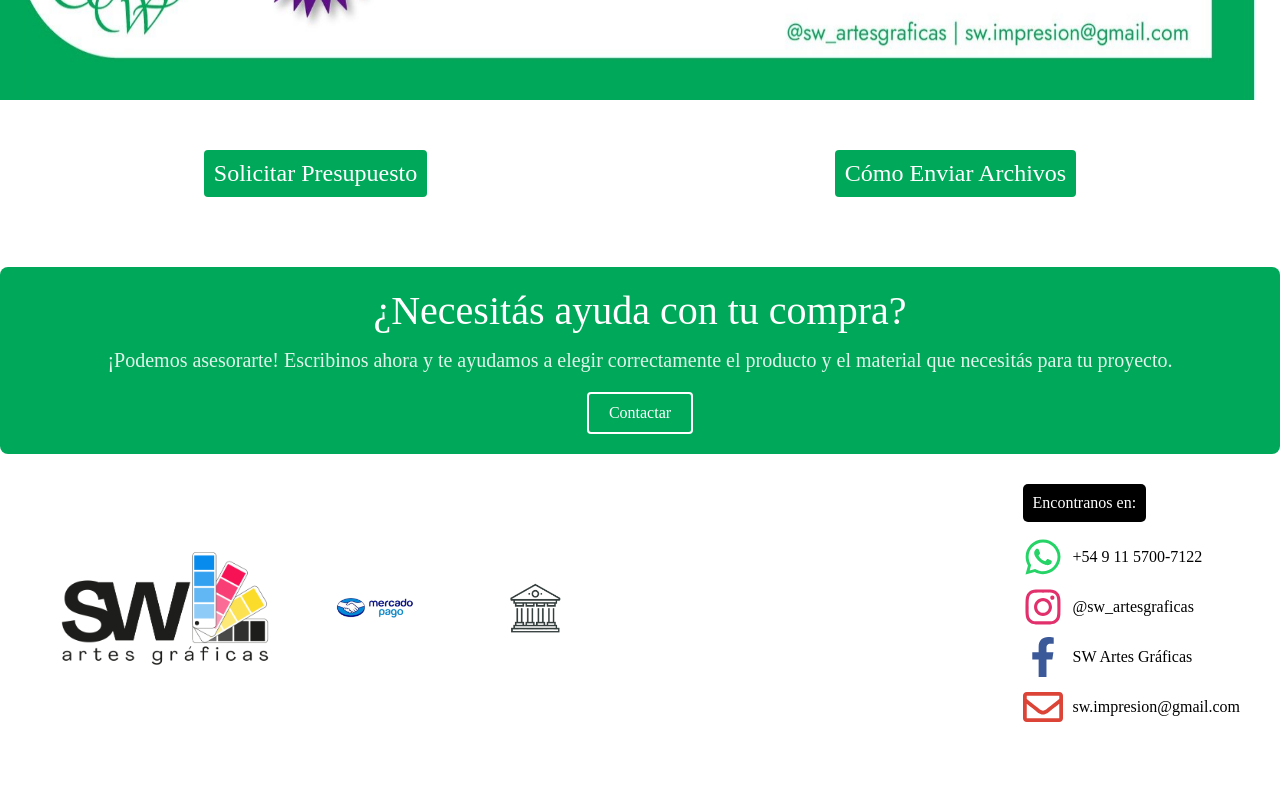
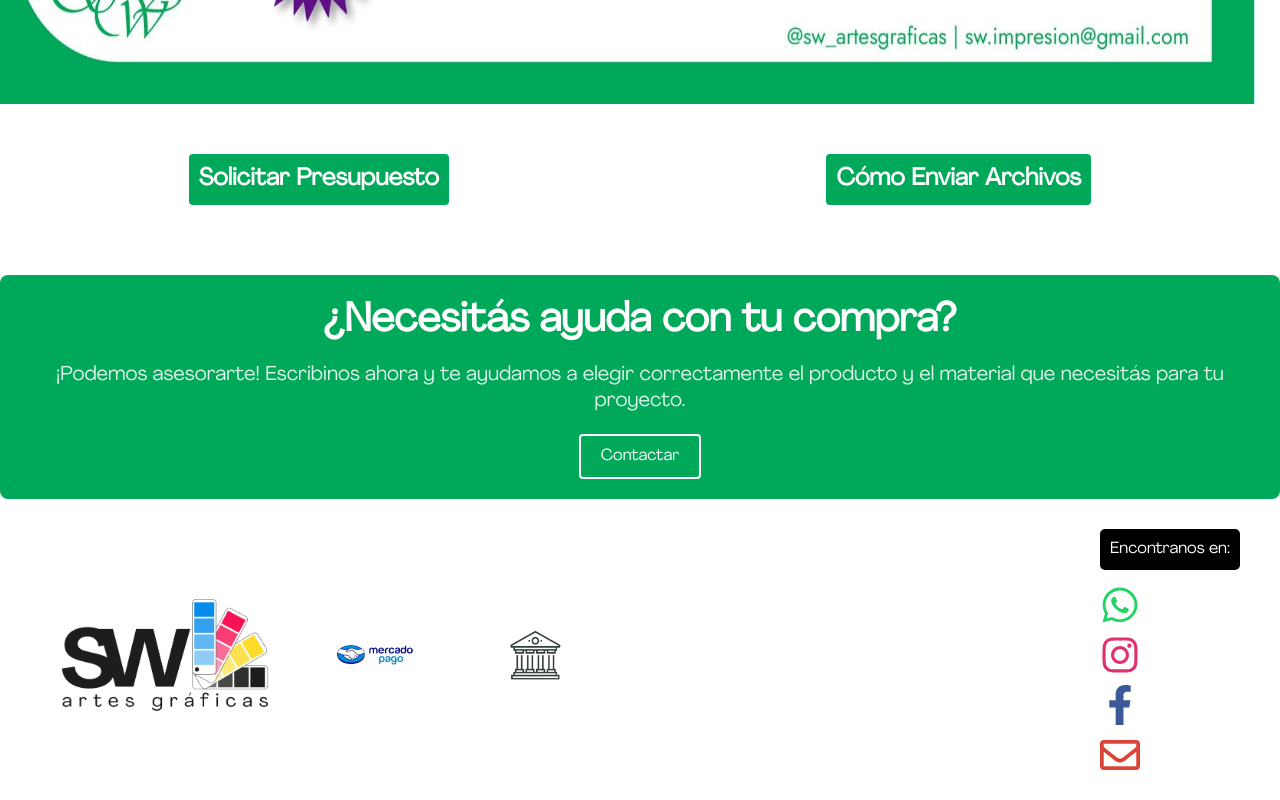
Before and after one commit to Nahuel3/swGrafica, a React (Create React App) app: page / in a window 1280 px wide. Shown: the part 1315-2115 px from the top of the page. Before the commit the page ends 2067 px from the top, so only its background shows below. Built offline with nearby package versions, Linux system fonts and the light colour scheme.

Commit message:
nuevaFontSize

```diff
--- a/src/Section/section.scss
+++ b/src/Section/section.scss
@@ -35,6 +35,7 @@
 }
 p{
   color: black;
+
 }
 .section-title:hover {
   background-color: #00A859;
@@ -46,18 +47,17 @@ p{
   max-height: 0;
   overflow: hidden;
   transition: max-height 0.5s ease;
-
   display: flex;
   flex-direction: column;
   align-items: center;
   margin-bottom: 15px;
   max-width: 800px; // Limita el ancho máximo del contenido
-  text-align: left; // Alinea el texto a la izquierda para mejor legibilidad
+  text-align: justify;; // Alinea el texto a la izquierda para mejor legibilidad
 
   ul{
     margin-top: 15px;
     li{
-      text-align: left;
+      text-align: justify;
       color: black;
     }
   }
@@ -70,6 +70,7 @@ p{
 
 .section-content.expanded {
   max-height: 1000px;
+
 }
 
 .image-carousel {
@@ -106,6 +107,7 @@ p{
   margin: 10px 0;
   border-radius: 4px;
   cursor: pointer;
+
 }
 
 .article-item:hover {
--- a/src/footer/footer.jsx
+++ b/src/footer/footer.jsx
@@ -22,25 +22,25 @@ const Foters = () => {
                         <div className="contact-item">
                             <a href="https://wa.me/5491157007122" target="_blank" rel="noreferrer">
                                 <FaWhatsapp className="social-iconWsp" />
-                                <p>+54 9 11 5700-7122</p>
+
                             </a>
                         </div>
                         <div className="contact-item">
                             <a href="https://www.instagram.com/sw_artesgraficas/" target="_blank" rel="noreferrer">
                                 <FaInstagram className="social-iconInstagram" />
-                                <p>@sw_artesgraficas</p>
+
                             </a>
                         </div>
                         <div className="contact-item">
                             <a href="https://www.facebook.com/artesgraficas.sw/" target="_blank" rel="noreferrer">
                                 <FaFacebookF className="social-iconFacebook" />
-                                <p>SW Artes Gráficas</p>
+
                             </a>
                         </div>
                         <div className="contact-item">
                             <a href="mailto:sw.impresion@gmail.com" target="_blank" rel="noreferrer">
                                 <FaRegEnvelope className="social-iconGmail" />
-                                <p>sw.impresion@gmail.com</p>
+
                             </a>
                         </div>
                     </div>
--- a/src/header/publicidad.scss
+++ b/src/header/publicidad.scss
@@ -13,3 +13,11 @@
         text-align: center;
     }
   }
+
+  @media (max-width: 920px) {
+    .container-publicidad{
+        h1{
+            font-size: 18px;
+        }
+    }
+  }
--- a/src/index.css
+++ b/src/index.css
@@ -0,0 +1,13 @@
+/* global.scss */
+@font-face {
+    font-family: 'Agrandir';
+    src: url('./assets/fonts/Agrandir-Regular.otf') format('opentype');
+    font-weight: normal;
+    font-style: normal;
+  }
+
+  * {
+    margin: 0;
+    padding: 0;
+    font-family: 'Agrandir', sans-serif;
+  }
--- a/src/navbar/navbar.scss
+++ b/src/navbar/navbar.scss
@@ -1,11 +1,4 @@
-* {
-    margin: 0;
-    padding: 0;
-    font-family: 'Agrandir';
-    src: url('../assets/fonts/Agrandir-Regular.otf') format('opentype');
-    font-weight: normal;
-    font-style: normal;
-}
+
 
 .header {
     display: flex;
--- a/src/presupuesto/presupuesto.scss
+++ b/src/presupuesto/presupuesto.scss
@@ -44,11 +44,12 @@
     align-items: center;
     margin-bottom: 15px;
     max-width: 800px;
-    text-align: left;
+    text-align: justify;
 
     p{
         margin-left: 15px;
-        text-align: left;
+        text-align: justify;
+        margin-right: 15px;
     }
 
     ul {
@@ -56,9 +57,12 @@
       margin-left: 30px;
       margin-right: 5px;
       list-style-type: disc; // Asegúrate de que las viñetas estén activadas
+      text-align: justify;
 
       li {
         margin-top: 15px; // Espaciado de 15px entre los puntos
+        text-align: justify;
+        margin-right: 15px;
       }
     }
 
```
